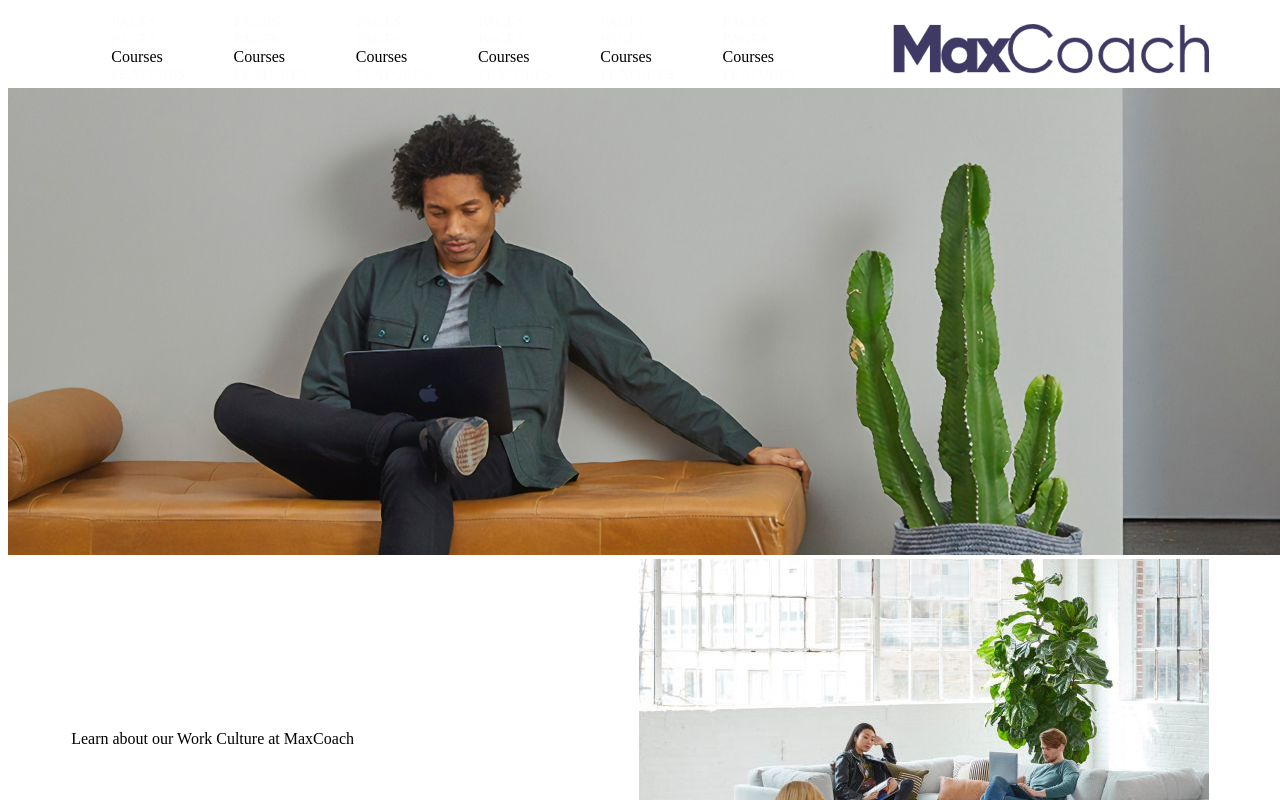
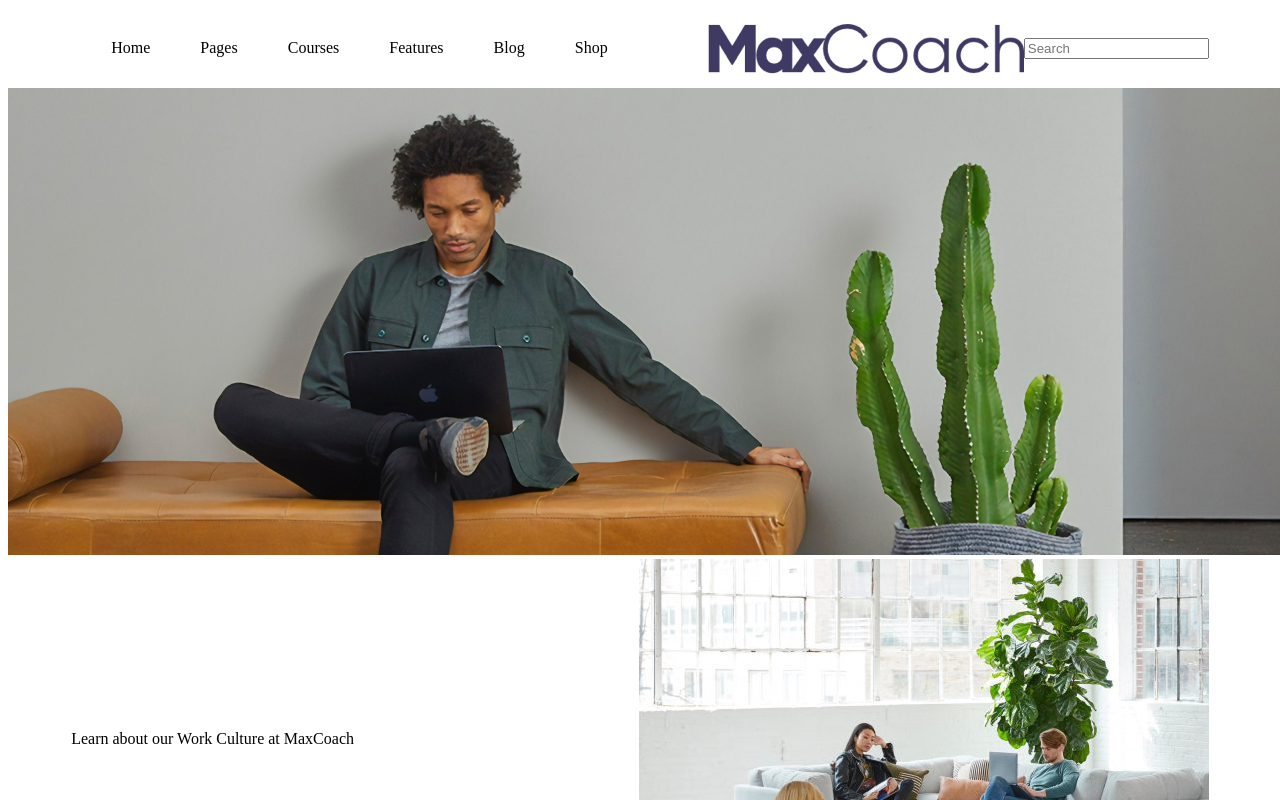
Before and after one commit to Skyfe24/proj-html-vuejs, a Vue app: page / in a window 1280 px wide. Shown: the top 800 px of the page. Built offline with nearby package versions, Linux system fonts and the light colour scheme.

Commit message:
f-vor FIXED!

```diff
--- a/src/components/AppHeader.vue
+++ b/src/components/AppHeader.vue
@@ -14,9 +14,9 @@
 <template>
     <div class="container">
         <ul class="menu container">
-            <div v-for="element in elements" :key="element">
-                <li> {{ store.headerNavs[1] }} </li>
-                <li>{{ elements[1] }}</li>{{ elements[2] }}<li>{{ elements[3] }}</li>
+            <div v-for="element in elements" :key="elements">
+                {{ element }}
+
 
 
             </div>
@@ -25,7 +25,13 @@
 
         </ul>
         <img :src="store.headerLogo" alt="" class="logo">
-
+        <div class="input-group rounded">
+            <input type="search" class="form-control rounded" placeholder="Search" aria-label="Search"
+                aria-describedby="search-addon" />
+            <span class="input-group-text border-0" id="search-addon">
+                <i class="fas fa-search"></i>
+            </span>
+        </div>
         <i class="fa-solid fa-ghost"></i>
     </div>
 
```
